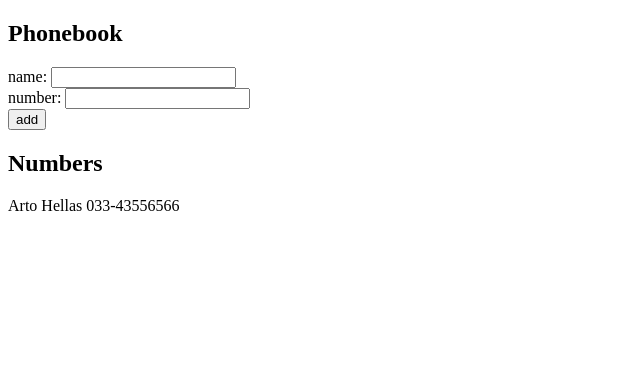
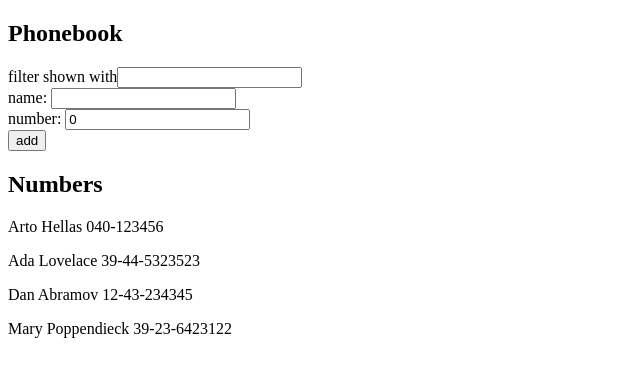
Before and after one commit to aqsazahid/react, a React (Vite) app: page / in a window 1280 px wide. Shown: the top 376 px of the page, without its empty margins (0-640 px from the left). Built offline with nearby package versions, Linux system fonts and the light colour scheme.

Commit message:
part2.9b completed

```diff
--- a/src/part2/phonebook/phoneBook.jsx
+++ b/src/part2/phonebook/phoneBook.jsx
@@ -1,52 +1,66 @@
 import React, { useState } from "react"
 const PhoneBook = () => {
     const [persons, setPersons] = useState([
-        { name: 'Arto Hellas', number: '033-43556566'
-        }
-    ])
+        { name: 'Arto Hellas', number: '040-123456', id: 1 },
+        { name: 'Ada Lovelace', number: '39-44-5323523', id: 2 },
+        { name: 'Dan Abramov', number: '12-43-234345', id: 3 },
+        { name: 'Mary Poppendieck', number: '39-23-6423122', id: 4 }
+      ])
     const [newName, setNewName] = useState('');
     const [newNumber, setNewNumber] = useState(0);
-    const AddName = (event) => {
-        setNewName(event.target.value)
-    }
+    const [searchQuery, setSearchQuery] = useState('');
 
-    const AddNumber = (event) => {
-        setNewNumber(event.target.value)
-    }
+    const handleNameChange = (event) => {
+        setNewName(event.target.value);
+    };
 
-    const AddPerson = (event) => {
+    const handleNumberChange = (event) => {
+        setNewNumber(event.target.value);
+    };
+    const handleSearchChange = (event) => {
+        setSearchQuery(event.target.value);
+    };
+
+    const addPerson = (event) => {
         event.preventDefault();
-        const names = persons.map(person => person.name)
-        const AddName = names.includes(newName)
-        const nameObject = {
-            name: newName,
-            number: newNumber
+        const names = persons.map(person => person.name);
+        const nameExists = names.includes(newName);
+
+        if (nameExists) {
+            alert(`${newName} is already added to the phonebook`);
+        } else {
+            const nameObject = {
+                name: newName,
+                number: newNumber
+            };
+            setPersons(persons.concat(nameObject));
+            setNewName('');
+            setNewNumber('');
         }
-        if(AddName) {
-            alert(`${newName} is already added to phonebook`)
-        }
-        else {
-            setPersons(persons.concat(nameObject))
-        }
-    }
+    };
+    const filteredPersons = persons.filter(person =>
+        person.name.toLowerCase().includes(searchQuery.toLowerCase())
+    );
+
       return (
         <div>
           <h2>Phonebook</h2>
-          <form onSubmit={AddPerson}>
+          <div>
+            filter shown with<input value={searchQuery} onChange={handleSearchChange}/>
+          </div>
+          <form onSubmit={addPerson}>
             <div>
-              name: <input onChange={ AddName }/>
+              name: <input value={newName} onChange={ handleNameChange }/>
             </div>
-            <div>number: <input onChange={ AddNumber} /></div>
+            <div>number: <input value={newNumber} onChange={handleNumberChange} /></div>
             <div>
               <button type="submit">add</button>
             </div>
           </form>
           <h2>Numbers</h2>
-          {
-            persons.map(item => (
-                <p key={item.name}>{item.name} {item.number}</p>
-            ))
-          }
+          {filteredPersons.map(person => (
+                <p key={person.name}>{person.name} {person.number}</p>
+            ))}
         </div>
       )
 }
```
